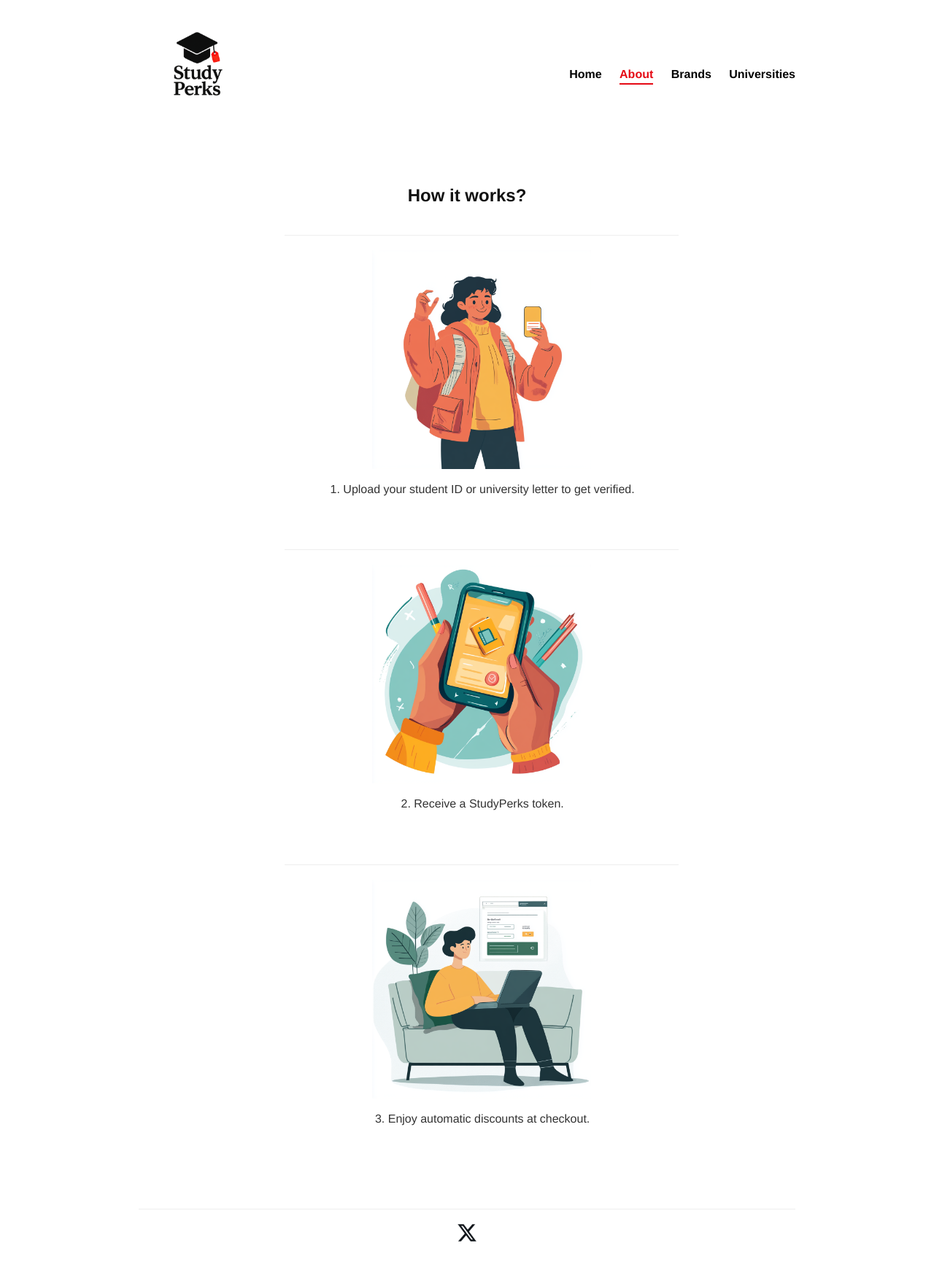
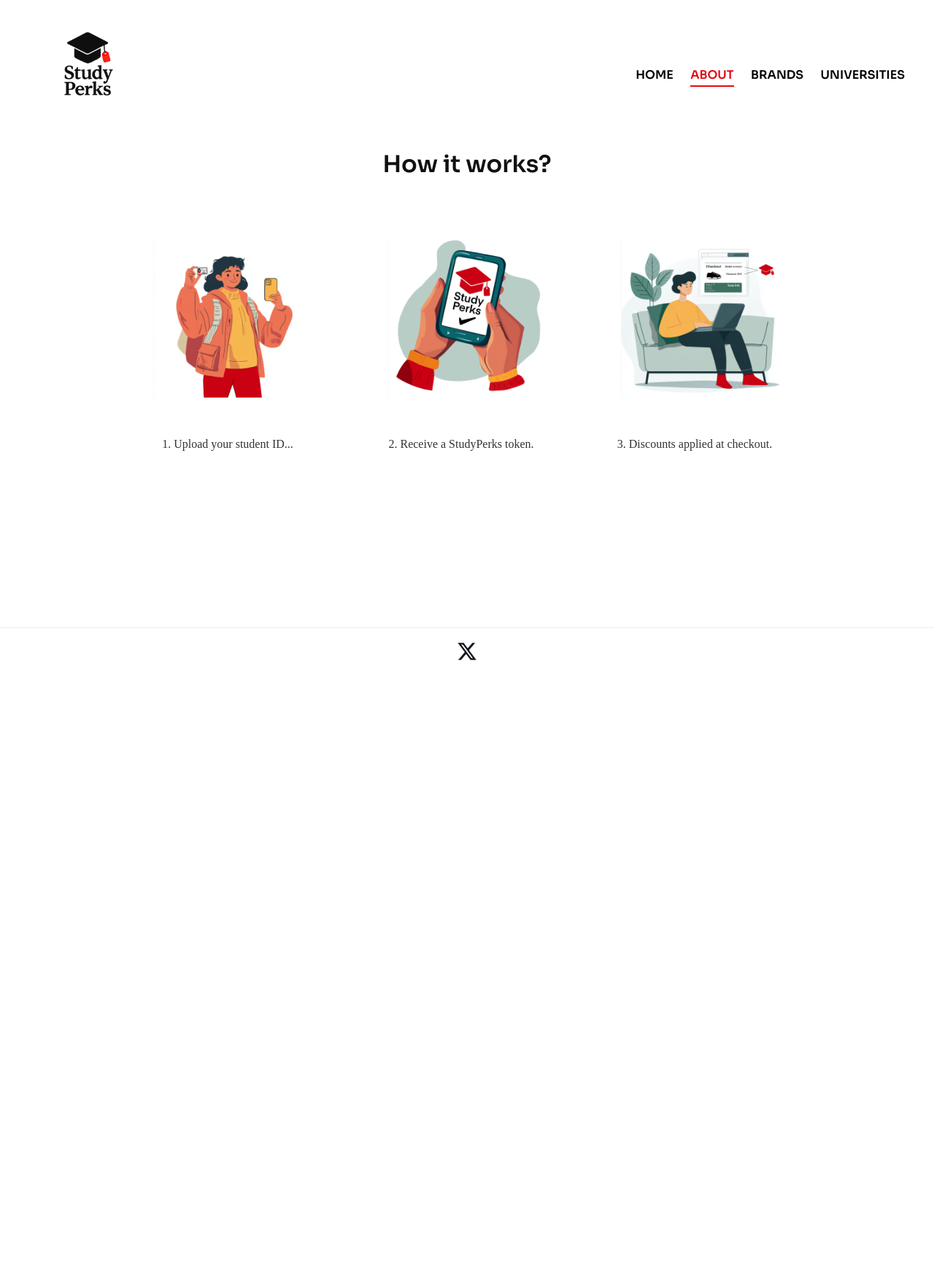
Before and after one commit to sarahwoods89/StudyPerks, a Node server app: page /about in a window 1280 px wide. Shown: the whole page at 73% size. After the commit the page ends 905 px from the top, so only its background shows below. Run offline with Node 20, Linux system fonts and the light colour scheme.

Commit message:
illustrations on brand

```diff
--- a/public/stylesheets/style.css
+++ b/public/stylesheets/style.css
@@ -1,6 +1,6 @@
 /* Base Layout */
 body {
-  font-family: 'Poppins', 'Helvetica Neue', sans-serif;
+  font-family: 'Didiot';
   margin: 0;
   padding: 0;
   background: #fff;
@@ -8,7 +8,7 @@
 }
 
 .page {
-  max-width: 900px;
+  max-width: 1200px;
   margin: 0 auto;
   padding: 30px 20px;
   display: flex;
@@ -18,6 +18,7 @@
 
 .header-inner {
   width: 100%;
+  font-family: 'Sora';
   max-width: 1400px;
   margin: 0 auto;
   padding: 0;
@@ -87,6 +88,7 @@
 h1 {
   margin-top: 30px;
   margin-bottom: 10px;
+  font-family: 'Sora', 'sans-serif';
   font-size: 2rem;
 }
 
@@ -195,22 +197,39 @@
   text-align: left;
 }
 
+.steps-wrapper {
+  display: flex;
+  flex-direction: row;
+  justify-content: center;
+  gap: 20px;
+  flex-wrap: wrap;
+  margin-top: 30px;
+}
+
+
 .step-section {
+  width: 280px;
   display: flex;
   flex-direction: column;
   align-items: center;
-  justify-content: center;
-  width: 100%;
-  margin: 20px 0;
-  padding: 20px;
-  background: none;
-  box-shadow: none;
-  border-radius: 0;
-  border-top: 1px solid #eee;
+  padding: 10px;
 }
 
+@media (max-width: 768px) {
+  .steps-wrapper {
+    flex-direction: column;
+    align-items: center;
+    gap: 20px;
+  }
+
+  .step-section {
+    width: 100%;
+  }
+}
+
+
 .step-section img {
-  width: 300px;
+  width: 220px;
   height: auto;
   margin-bottom: 15px;
 }
--- a/views/about.ejs
+++ b/views/about.ejs
@@ -12,32 +12,21 @@
 
     <!-- MAIN CONTENT -->
     <main class="about-content">
-      <div class="about-text">
-        <h2>How it works?</h2>
-        <div class="step-section">
-  <img src="/images/studentTakingSelfie.png" alt="Student taking selfie">
-  <div class="step-text">
-    <ol>
-      <li>Upload your student ID or university letter to get verified.</li>
-    </ol>
+        <h1>How it works?</h1>
+        <div class="steps-wrapper">
+  <div class="step-section">
+    <img src="/images/studentTakingSelfie.png" alt="Step 1">
+    <ol class="step-text"><li>Upload your student ID...</li></ol>
   </div>
-</div>
 
-<div class="step-section">
-  <img src="/images/getVerified.png" alt="Phone showing verification">
-  <div class="step-text">
-    <ol start="2">
-      <li>Receive a StudyPerks token.</li>
-    </ol>
+  <div class="step-section">
+    <img src="/images/getVerified.png" alt="Step 2">
+    <ol class="step-text" start="2"><li>Receive a StudyPerks token.</li></ol>
   </div>
-</div>
 
-<div class="step-section">
-  <img src="/images/automaticDiscount.png" alt="Automatic checkout discount">
-  <div class="step-text">
-    <ol start="3">
-      <li>Enjoy automatic discounts at checkout.</li>
-    </ol>
+  <div class="step-section">
+    <img src="/images/automaticDiscount.png" alt="Step 3">
+    <ol class="step-text" start="3"><li>Discounts applied at checkout.</li></ol>
   </div>
 </div>
 
--- a/views/home.ejs
+++ b/views/home.ejs
@@ -12,10 +12,10 @@
 
     <!-- MAIN CONTENT -->
     <main>
-  <h2>
+  <h1>
   We tokenize your student card<br class="break-mobile" />
   <br>so discounts are automatic at checkout
-</h2>
+</h1>
   <div class="tagline">
   <p class="typewriter">No codes. No hassle. Just perks.</p>
 </div>
--- a/views/partials/header.ejs
+++ b/views/partials/header.ejs
@@ -1,13 +1,15 @@
 
   <div class="header-inner">
+    <meta name="viewport" content="width=device-width, initial-scale=1.0">
+    <link href="https://fonts.googleapis.com/css2?family=Inter:wght@400;600&family=Sora:wght@600&display=swap" rel="stylesheet">
     <a href="/">
       <img src="/images/studyperks-logo.png" alt="StudyPerks logo" class="logo" />
     </a>
     <nav class="main-nav">
-  <a href="/" class="<%= currentPage === 'home' ? 'active' : '' %>">Home</a>
-  <a href="/about" class="<%= currentPage === 'about' ? 'active' : '' %>">About</a>
-  <a href="/brands" class="<%= currentPage === 'brands' ? 'active' : '' %>">Brands</a>
-  <a href="/universities" class="<%= currentPage === 'universities' ? 'active' : '' %>">Universities</a>
+  <a href="/" class="<%= currentPage === 'home' ? 'active' : '' %>">HOME</a>
+  <a href="/about" class="<%= currentPage === 'about' ? 'active' : '' %>">ABOUT</a>
+  <a href="/brands" class="<%= currentPage === 'brands' ? 'active' : '' %>">BRANDS</a>
+  <a href="/universities" class="<%= currentPage === 'universities' ? 'active' : '' %>">UNIVERSITIES</a>
 </nav>
   </div>
 </header>
```
Also changed, not shown: public/images/automaticDiscount.png, public/images/getVerified.png, public/images/studentTakingSelfie.png.
